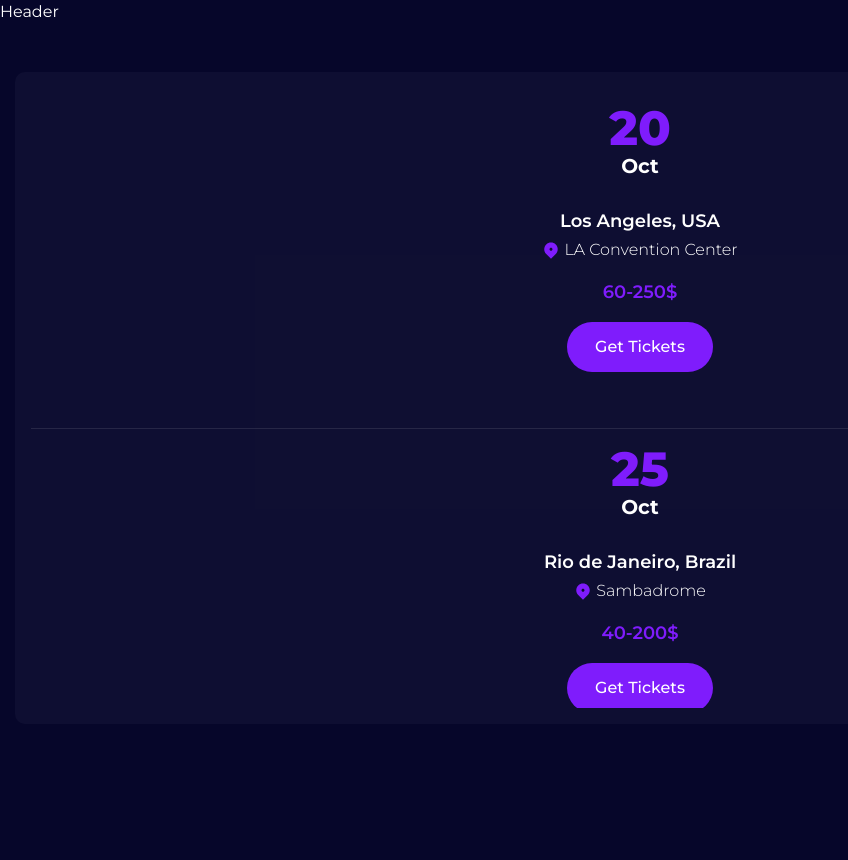
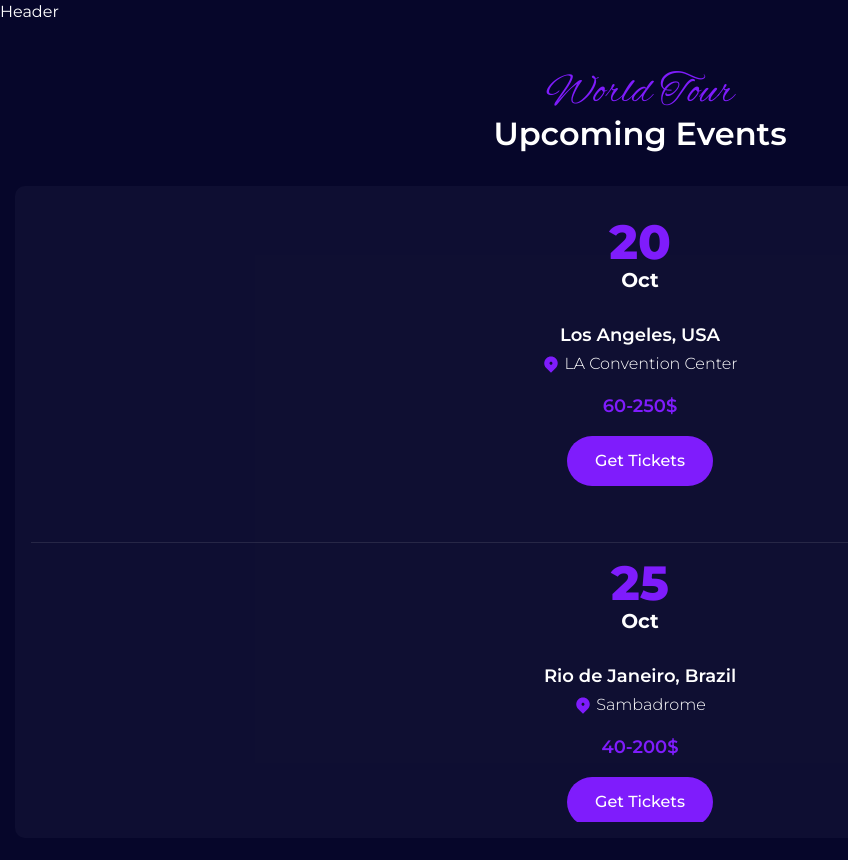
Before and after one commit to Eugensson/mia-reynolds-musician, a Next.js app: page / in a window 1280 px wide. Shown: the top 860 px of the page, without its empty margins (0-848 px from the left). Built offline with nearby package versions, Linux system fonts and the light colour scheme.

Commit message:
Create SectionHeader

```diff
--- a/components/event-list.tsx
+++ b/components/event-list.tsx
@@ -4,6 +4,7 @@ import Image from "next/image";
 import { motion } from "framer-motion";
 
 import { EventCard } from "@/components/event-card";
+import { SectionHeader } from "@/components/section-header";
 
 import { events } from "@/lib/data";
 import { fadeIn } from "@/lib/variants";
@@ -12,8 +13,9 @@ export const EventList = () => {
   return (
     <section className="section" id="tours">
       <div className="container">
+        <SectionHeader pretitle="World Tour" title="Upcoming Events" />
         <motion.div
-          variants={fadeIn("up", 0.4)}
+          variants={fadeIn("up", 0.6)}
           initial="hidden"
           whileInView={"show"}
           viewport={{ once: false, amount: 0.3 }}
--- /dev/null
+++ b/components/section-header.tsx
@@ -0,0 +1,35 @@
+"use client";
+
+import { motion } from "framer-motion";
+
+import { fadeIn } from "@/lib/variants";
+
+interface SectionHeaderProps {
+  pretitle: string;
+  title: string;
+}
+
+export const SectionHeader = ({ pretitle, title }: SectionHeaderProps) => {
+  return (
+    <section>
+      <motion.p
+        variants={fadeIn("up", 0.2)}
+        initial="hidden"
+        whileInView={"show"}
+        viewport={{ once: false, amount: 0.3 }}
+        className="pretitle text-center"
+      >
+        {pretitle}
+      </motion.p>
+      <motion.h2
+        variants={fadeIn("up", 0.4)}
+        initial="hidden"
+        whileInView={"show"}
+        viewport={{ once: false, amount: 0.3 }}
+        className="mb-8 h2 text-center"
+      >
+        {title}
+      </motion.h2>
+    </section>
+  );
+};
```
